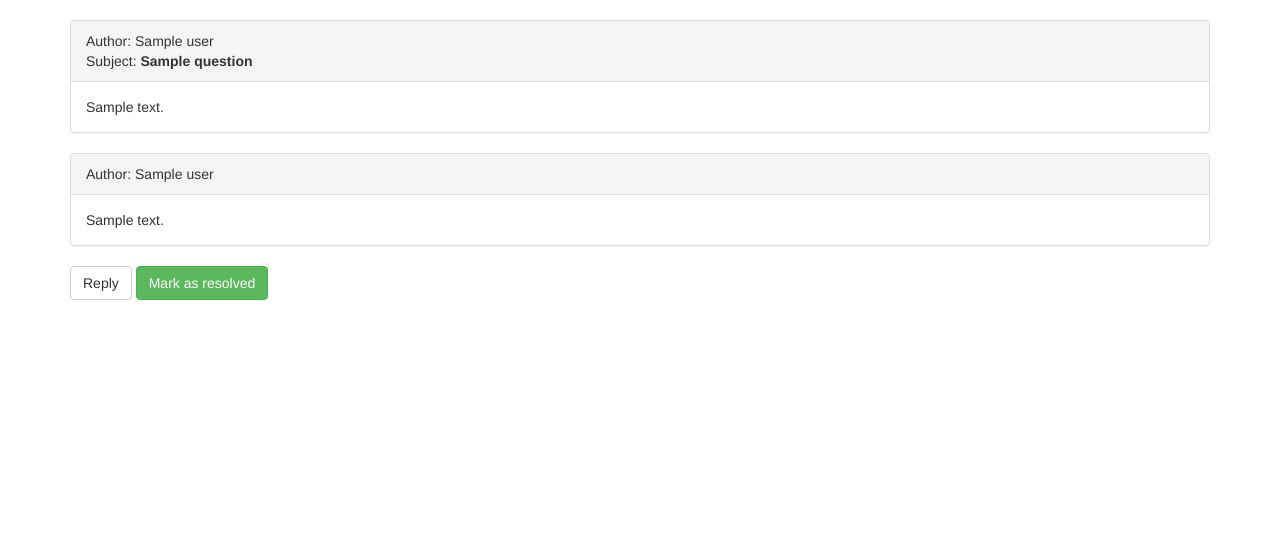
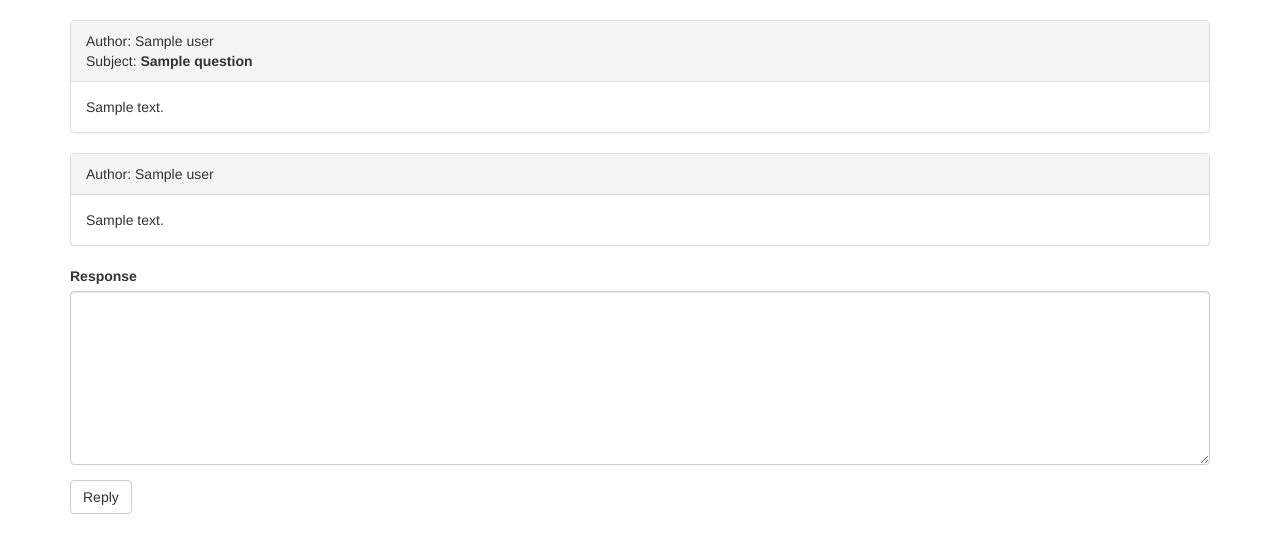
Before and after one commit to ivanmatozan/Customer-Service, a PHP site: template resources/views/question/show.twig in a window 1280 px wide. Shown: the part 52-605 px from the top of the page. Run offline with PHP 8.4, Linux system fonts and the light colour scheme; the template is opened without the code that fills it: most values are stand-ins (such as "Sample title", 1, 10 or a date in 2020); some libraries are stand-ins or nearby versions.

Commit message:
Implemented create response functionality

```diff
--- a/app/routes.php
+++ b/app/routes.php
@@ -29,3 +29,5 @@ $app->post('/questions/edit/{id}', 'App\Controllers\QuestionController:postEdit'
 $app->get('/questions/close/{id}', 'App\Controllers\QuestionController:confirmClose')->setName('question.close');
 $app->post('/questions/close/{id}', 'App\Controllers\QuestionController:close');
 $app->get('/questions/show/{id}', 'App\Controllers\QuestionController:show')->setName('question.show');
+
+$app->post('/questions/{id}/response', 'App\Controllers\ResponseController:postCreate')->setName('response.create');
--- a/resources/views/question/show.twig
+++ b/resources/views/question/show.twig
@@ -31,12 +31,18 @@
 
     <div class="row">
         <div class="col-xs-12">
-            <a href="#" class="btn btn-default">
-                Reply
-            </a>
-            <a href="{{ path_for('question.close', {id: question.id}) }}" class="btn btn-success">
-                Mark as resolved
-            </a>
+            <form action="{{ path_for('response.create', {id: question.id}) }}" method="post" class="form">
+                <div class="form-group {{ validationErrors.response ? 'has-error' : '' }}">
+                    <label for="response">Response</label>
+                    <textarea id="response" name="response" class="form-control"
+                              rows="8">{{ oldData.response }}</textarea>
+                    {% if validationErrors.response %}
+                        <span class="help-block">{{ validationErrors.response | first }}</span>
+                    {% endif %}
+                </div>
+
+                <button type="submit" class="btn btn-default">Reply</button>
+            </form>
         </div>
     </div>
 
```
Also changed, not shown: app/Controllers/ResponseController.php (added, +49 -0 lines).
